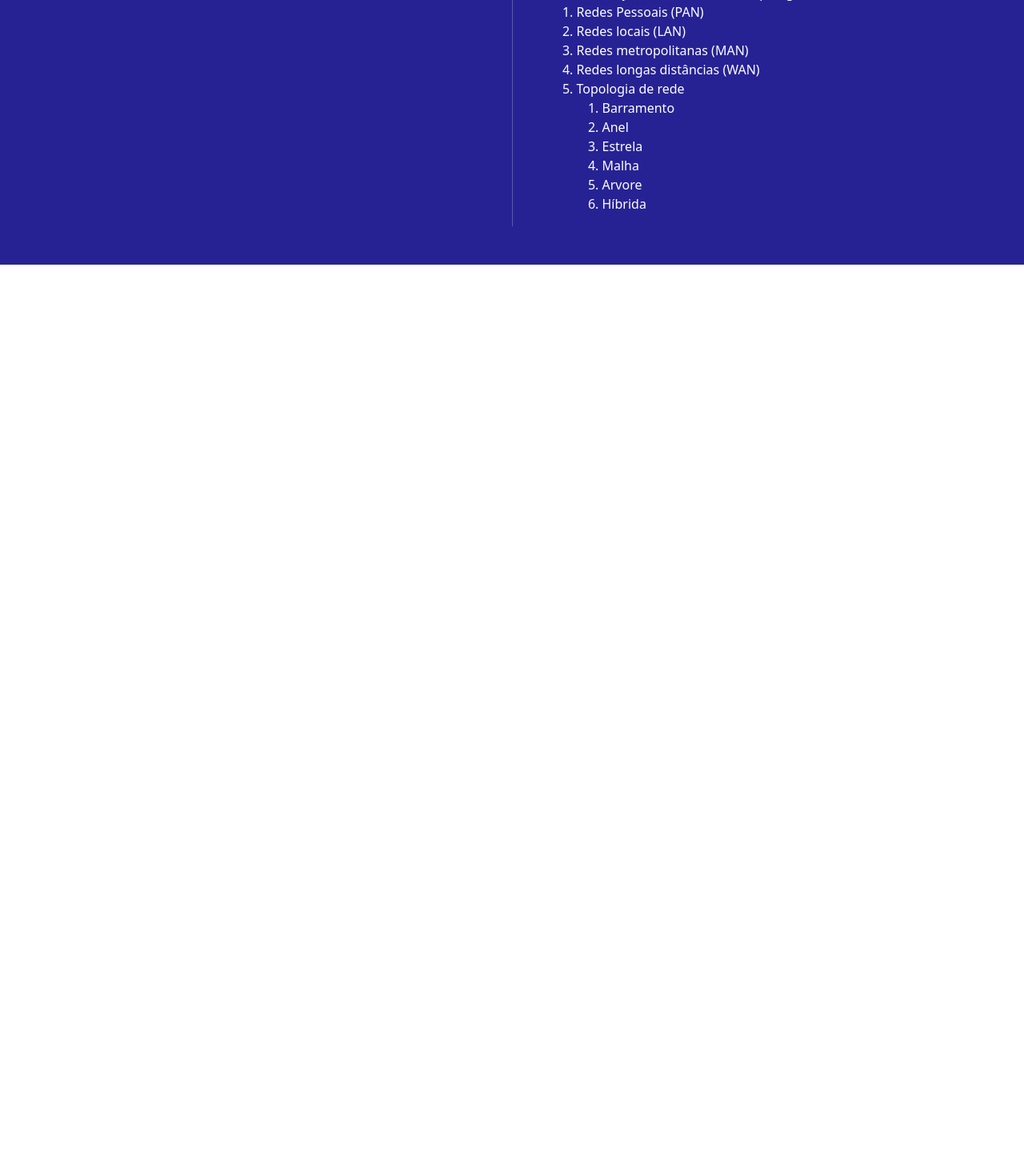
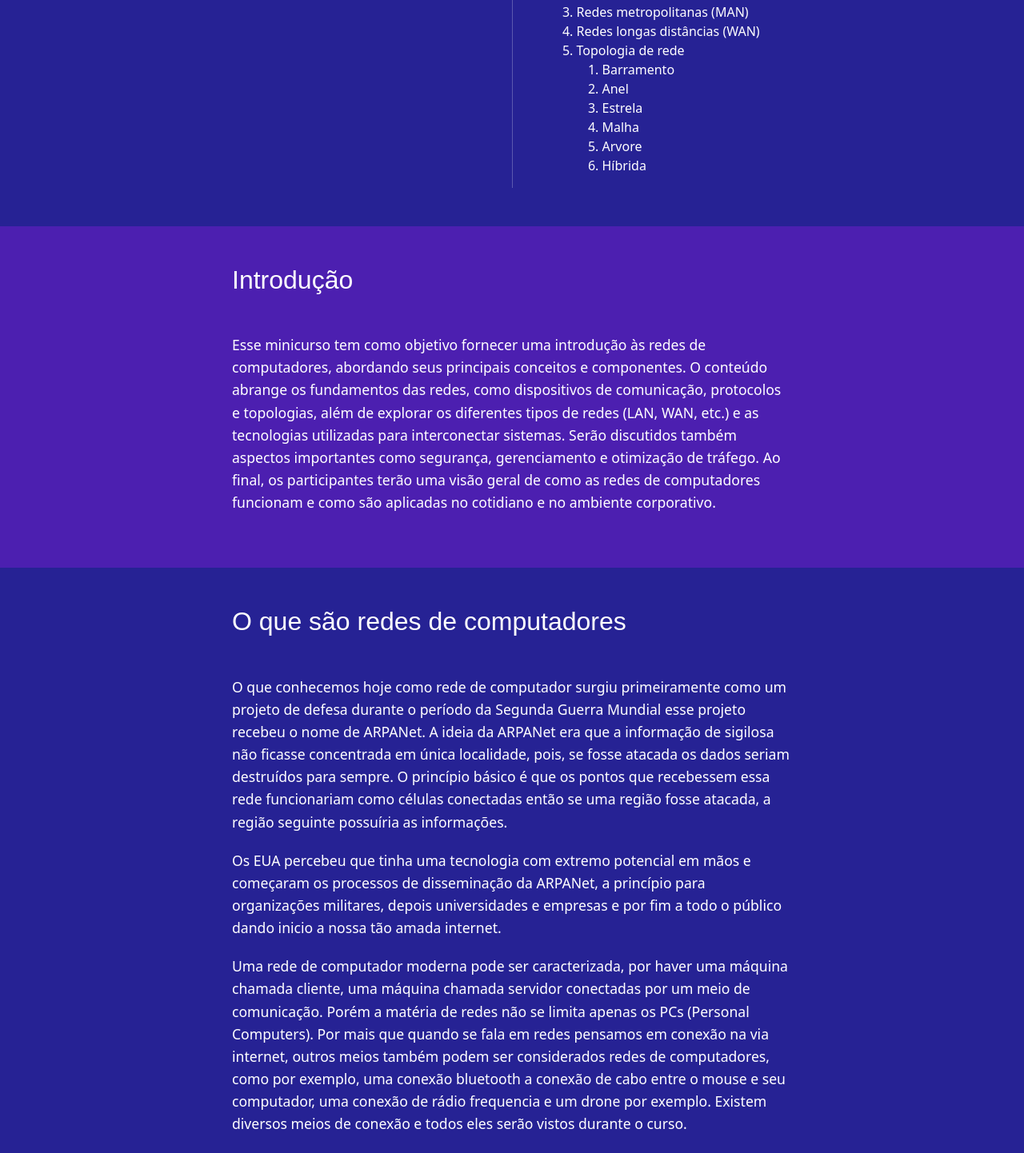
Before and after one commit to richarddkk/Projeto_Social, a plain HTML site: page redes.html in a window 1280 px wide. Shown: the part 954-2396 px from the top of the page at 80% size. Before the commit the page ends 1285 px from the top, so only its background shows below. Drawn offline with nearby package versions, Linux system fonts and the light colour scheme.

Commit message:
Adicionadas mais seções a redes

```diff
--- a/redes.html
+++ b/redes.html
@@ -6,20 +6,20 @@
     <title>Redes</title>
     <link rel="stylesheet" href="reusable_styles.css">
 
-    <!-- bs -->
+    <!-- bs (bootstrap) -->
     <link rel="stylesheet" href="https://cdn.jsdelivr.net/npm/bootstrap@5.3.3/dist/css/bootstrap.min.css">
     <script defer src="https://cdn.jsdelivr.net/npm/bootstrap@5.3.3/dist/js/bootstrap.bundle.min.js"></script>
 </head>
 <body>
     <header class="w-100" style="height: 40px; background-color: #D9D9D9;"></header>
 
-    <section class="section-article poppins py-5">
-        <h1 class="title poppins display-4 mb-0 py-5" style="font-weight: 500;">REDES DE<br>COMPUTADORES</h1>
+    <section class="section-article">
+        <h1 class="title display-4" style="font-weight: 500;">REDES DE<br>COMPUTADORES</h1>
     </section>
 
     <section class="section-article py-5" style="background-color: #262294;">
         <div class="container-fluid container-lg">
-            <h2 class="title poppins mb-5" style="color: white;">Sumário</h2>
+            <h2 class="title poppins mb-5 text-center" style="color: white;">Sumário</h2>
 
             <div class="row justify-content-center">
                 <div class="col-12 col-lg-5">
@@ -60,7 +60,7 @@
                     <hr class="my-4">
                 </div>
 
-                <div class="col-12 col-lg-5">
+                <div class="col-12 col-lg-5";">
                     <ol class="list-unstyled ps-lg-4">
                         <li class="mb-3">5. Internet das Coisas
                             <ol>
@@ -114,5 +114,70 @@
         </div>
     </section>
 
+    <section class="section-article">
+        <div class="container">
+            <article class="block-content">
+                <h2 class="title">Introdução</h2>
+                <p>Esse minicurso tem como objetivo fornecer uma introdução às redes de computadores, abordando seus principais conceitos e componentes. O conteúdo abrange os fundamentos das redes, como dispositivos de comunicação, protocolos e topologias, além de explorar os diferentes tipos de redes (LAN, WAN, etc.) e as tecnologias utilizadas para interconectar sistemas. Serão discutidos também aspectos importantes como segurança, gerenciamento e otimização de tráfego. Ao final, os participantes terão uma visão geral de como as redes de computadores funcionam e como são aplicadas no cotidiano e no ambiente corporativo.</p>
+            </article>
+        </div>
+    </section>
+
+    <section class="section-article bg-dark-blue">
+        <div class="container">
+            <article class="block-content">
+                <h2 class="title">O que são redes de computadores</h2>
+                <p>O que conhecemos hoje como rede de computador surgiu primeiramente
+                    como um projeto de defesa durante o período da Segunda Guerra Mundial
+                    esse projeto recebeu o nome de ARPANet. A ideia da ARPANet era que a
+                    informação de sigilosa não ficasse concentrada em única localidade, pois, se
+                    fosse atacada os dados seriam destruídos para sempre. O princípio básico é
+                    que os pontos que recebessem essa rede funcionariam como células
+                    conectadas então se uma região fosse atacada, a região seguinte possuíria as
+                    informações.</p>
+
+                <p>Os EUA percebeu que tinha uma tecnologia com extremo potencial em mãos
+                    e começaram os processos de disseminação da ARPANet, a princípio para
+                    organizações militares, depois universidades e empresas e por fim a todo o
+                    público dando inicio a nossa tão amada internet. </p>
+
+                <p>Uma rede de computador moderna pode ser caracterizada, por haver uma
+                    máquina chamada cliente, uma máquina chamada servidor conectadas por
+                    um meio de comunicação. Porém a matéria de redes não se limita apenas os
+                    PCs (Personal Computers). Por mais que quando se fala em redes pensamos
+                    em conexão na via internet, outros meios também podem ser considerados
+                    redes de computadores, como por exemplo, uma conexão bluetooth a conexão
+                    de cabo entre o mouse e seu computador, uma conexão de rádio frequencia e
+                    um drone por exemplo. Existem diversos meios de conexão e todos eles serão
+                    vistos durante o curso. </p>
+            </article>
+        </div>
+    </section>
+
+    <section class="section-article">
+        <div class="container">
+            <article class="block-content">
+                <h2 class="title" style="color: white;">Componentes básicos de rede e formas de comunicação</h2>
+                <p> Uma rede de computador é composta principalmente por um roteador, um HUB e um switch; estes sendo os componentes que controlam a rede geral. No lado cliente, há a placa de rede. A rede
+                    pode sofrer alguma mudança de estrutura, porém, a grosso modo,
+                    estes são os equipamentos necessários.
+                </p>
+
+                <p>Há, além desses componentes, outros intermediários lógicos numa rede, como o protocólo, funcionando como se fosse uma regra a qual o pacote de informação tem
+                    que obedecer para que seja entregue. Outra palavra que você irá ler muito nesses primeiros textos é o IP que vem de Internet Protocol este protocólo nada mais é do que o registro na internet, como se fosse seu CPF, um conjunto numérico que é capaz de te identificar. Não se preocupe quanto a essas palavras pois teremos aulas dedicadas a protocólos e IP.
+                </p>
+
+                <p>
+                    Deve ter em mente é que tudo que passa na frente do seu computador
+                    nada mais é do que um conjunto de 0 e 1, esse conjunto recebe o nome de
+                    bit um acrônimo para BInary DigiT. O conjunto desses bits forma uma
+                    mensagem essa mensagem recebe o nome de pacote dentro do mundo de
+                    redes. O roteador que conhecemos ou HUB ou SWTICH recebem o nome
+                    genérico de concentrador.
+                </p>
+            </article>
+        </div>
+    </section>
+
 </body>
 </html>
--- a/reusable_styles.css
+++ b/reusable_styles.css
@@ -1,27 +1,19 @@
+/* #region Estilos padrões/base */
 * {
     margin: 0;
     padding: 0;
 }
+/* #endregion */
 
+/* #region Componentes de layout */
 .section-article {
     background-color: #4C1FB0;
     color: white;
-    padding: 25vh 10vw;
-
+    padding: 3rem 0.5rem;
     display: flex;
     flex-direction: column;
-    justify-content: center;
+    align-items: center;
     width: 100%;
-}
-
-.poppins {
-    font-family: 'Poppins', sans-serif;
-}
-
-.title {
-    text-align: center;
-    font-weight: 600;
-
 }
 
 .container-article {
@@ -29,9 +21,43 @@
     flex-direction: column;
 }
 
+.block-content {
+    max-width: 700px;
+    margin-left: auto;
+    margin-right: auto;
+    font-size: 1.1rem;
+    line-height: 1.6;
+    overflow-wrap: break-word;
+}
+/* #endregion */
 
+/* #region Tipografia */
+.poppins {
+    font-family: 'Poppins', sans-serif;
+}
+
+.title {
+    text-align: start;
+    font-weight: 500;
+    margin-bottom: 3rem;
+    font-family: 'Poppins', sans-serif;
+}
+
+p {
+    margin-bottom: 20px !important;
+}
+/* #endregion */
+
+/* #region Utilitários */
+.bg-dark-blue {
+    background-color: #262294;
+}
+/* #endregion */
+
+/* #region Media queries */
 @media (min-width: 1200px) {
     .shrink-xl-50 { /* diminui tamanho do container quando a tela é grande */
         width: 50%;
     }
 }
+/* #endregion */
```
